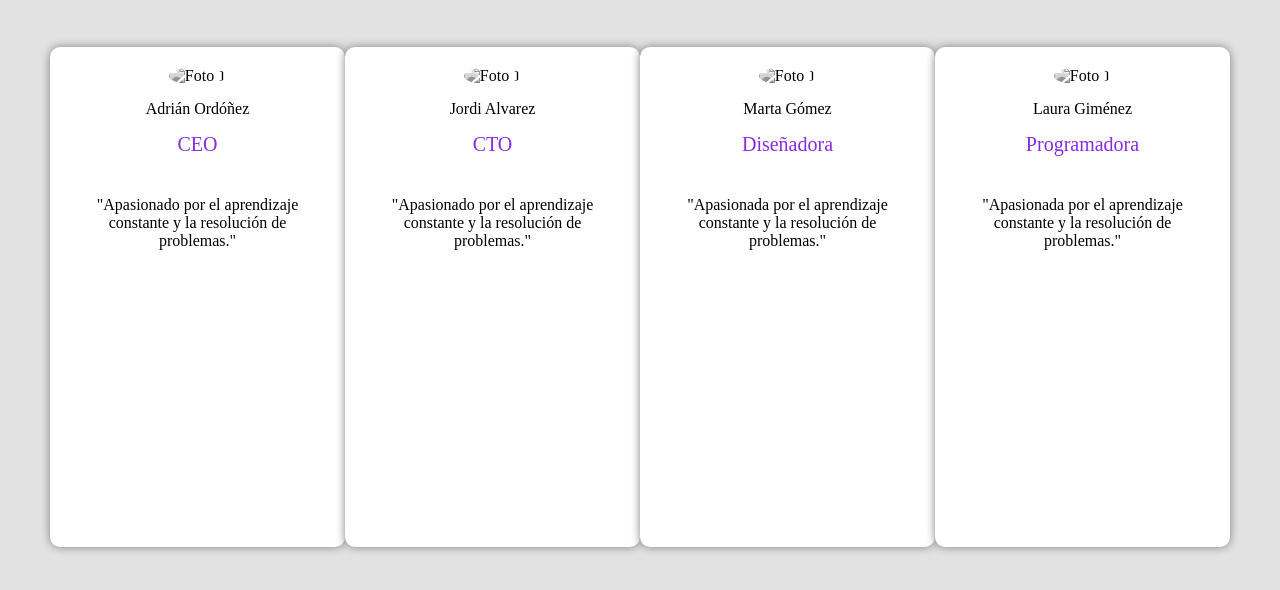
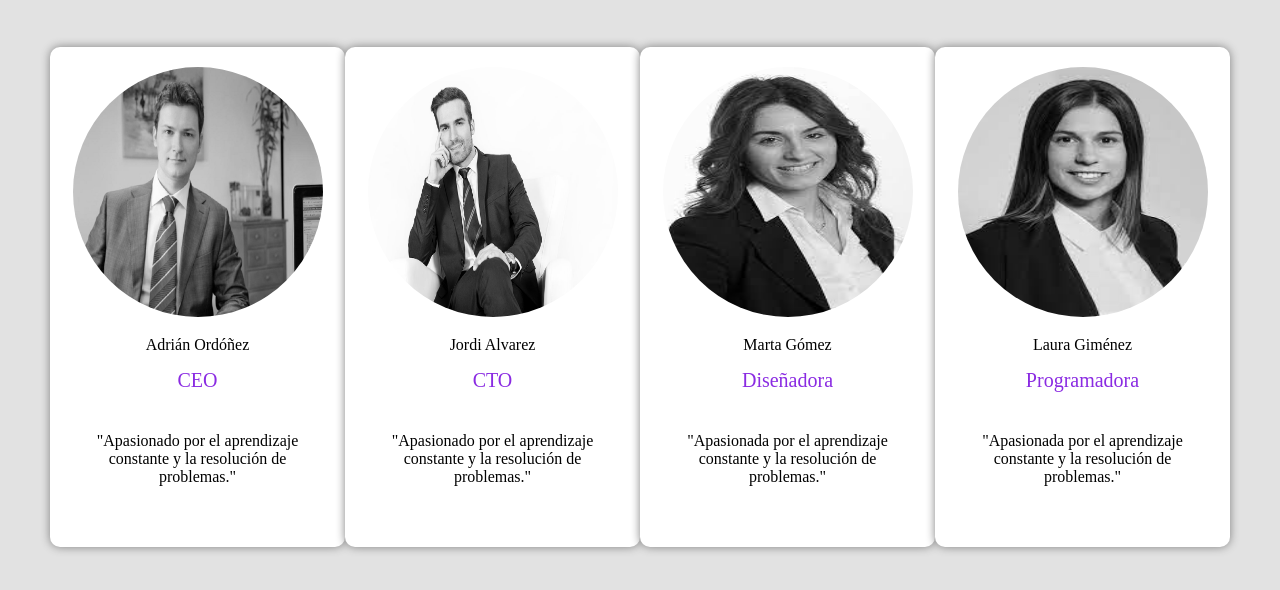
Before and after one commit to Adrian12033/Personal, a plain HTML site: page Actividad15/index.html in a window 1280 px wide. Shown: the part 112-702 px from the top of the page. Drawn offline with Linux system fonts and the light colour scheme; the site is published under a folder, as on GitHub Pages, so addresses that start at the root find nothing.

Commit message:
Actualizada la actividad 15

```diff
--- a/Actividad15/index.html
+++ b/Actividad15/index.html
@@ -15,28 +15,28 @@
     <main>
 
         <div>
-            <img src="/Actividad15/Fotos/foto1.jpg" alt="Foto 1">
+            <img src="Fotos/foto1.jpg" alt="Foto 1">
             <p class="nombre">Adrián Ordóñez</p>
             <p class="rango">CEO</p>
             <p class="frase">"Apasionado por el aprendizaje constante y la resolución de problemas."</p>
         </div>
 
         <div>
-            <img src="/Actividad15/Fotos/foto2.jpeg" alt="Foto 1">
+            <img src="Fotos/foto2.jpeg" alt="Foto 1">
             <p class="nombre">Jordi Alvarez</p>
             <p class="rango">CTO</p>
             <p class="frase">"Apasionado por el aprendizaje constante y la resolución de problemas."</p>
         </div>
 
         <div>
-            <img src="/Actividad15/Fotos/foto3.jpeg" alt="Foto 1">
+            <img src="Fotos/foto3.jpeg" alt="Foto 1">
             <p class="nombre">Marta Gómez</p>
             <p class="rango">Diseñadora</p>
             <p class="frase">"Apasionada por el aprendizaje constante y la resolución de problemas."</p>
         </div>
 
         <div>
-            <img src="/Actividad15/Fotos/foto4.jpeg" alt="Foto 1">
+            <img src="Fotos/foto4.jpeg" alt="Foto 1">
             <p class="nombre">Laura Giménez</p>
             <p class="rango">Programadora</p>
             <p class="frase">"Apasionada por el aprendizaje constante y la resolución de problemas."</p>
```
